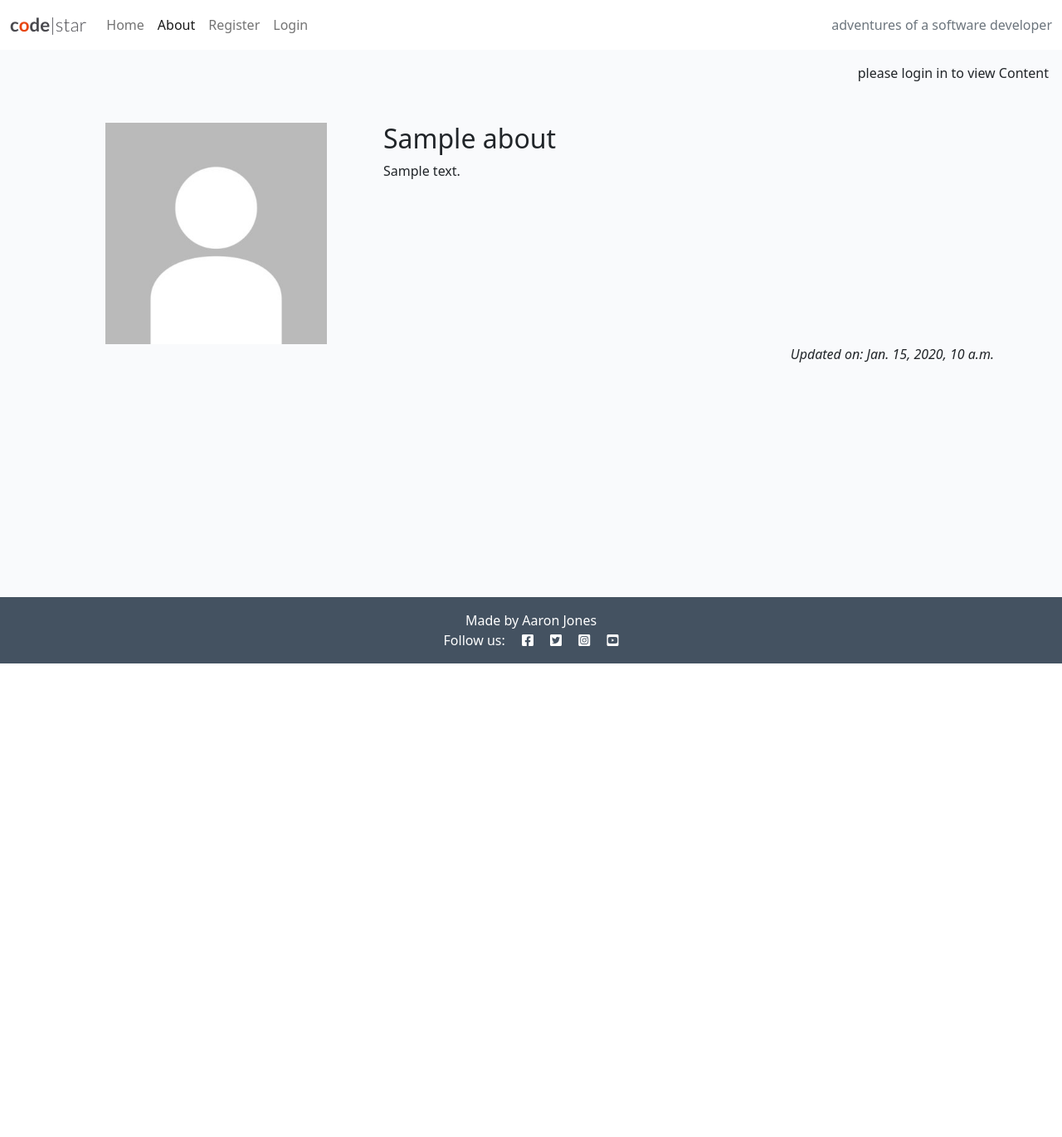
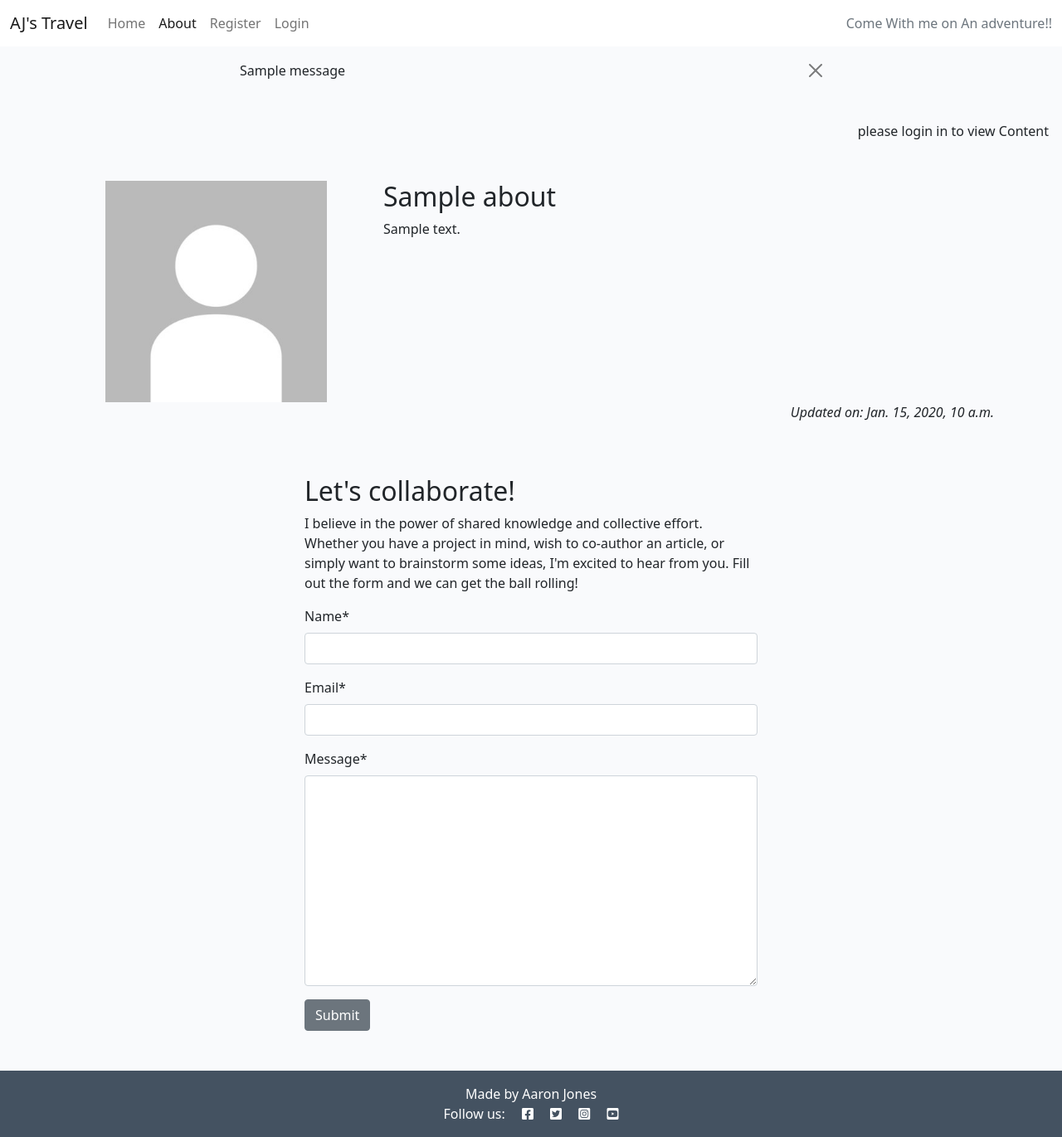
Before and after one commit to Aaron080913/blog, a Django app: page /about/ in a window 1280 px wide. Shown: the whole page at 83% size. Before the commit the page ends 800 px from the top, so only its background shows below. Run offline with Django 4.2, Linux system fonts and the light colour scheme; tables that the repository leaves empty hold one stand-in row (values such as "Sample post"); one stand-in notice (Sample message) is shown; some libraries are stand-ins or nearby versions.

Commit message:
collaboration option added

```diff
--- /dev/null
+++ b/about/forms.py
@@ -0,0 +1,7 @@
+from .models import CollaborateRequest
+from django import forms
+
+class CollaborateForm(forms.ModelForm):
+    class Meta:
+        model = CollaborateRequest
+        fields = ('name', 'email', 'message')
--- a/about/models.py
+++ b/about/models.py
@@ -1,10 +1,22 @@
 from django.db import models
 
 # Create your models here.
+
+
 class About(models.Model):
     title = models.CharField(max_length=200)
+    updated_on = models.DateTimeField(auto_now=True)
     content = models.TextField()
-    updated_on = models.DateTimeField(auto_now=True)
 
     def __str__(self):
         return self.title
+
+
+class CollaborateRequest(models.Model):
+    name = models.CharField(max_length=200)
+    email = models.EmailField()
+    message = models.TextField()
+    read = models.BooleanField(default=False)
+
+    def __str__(self):
+        return f"Collaboration request from {self.name}"
--- a/about/templates/about/about.html
+++ b/about/templates/about/about.html
@@ -1,24 +1,41 @@
 
 {% extends 'base.html' %}
+{% load static %}
+{% load crispy_forms_tags %}
+
 {% block content %}
-{% load static %}
 <div class="container mt-5">
     <div class="row">
-        <div class="col-4 text-center">
+        <div class="col-12 col-md-4 text-center">
             <img src="{% static 'images/default_profile_pic.jpg' %}" width="75%">
         </div>
-        <div class="col-8">
-            <!-- Title goes between these h2 tags -->
+        <div class="col-12 col-md-8">
             <h2>{{ about.title }}</h2>
-            <!-- Content goes directly underneath this -->
-             {{ about.content | safe }}
+            {{ about.content | safe }}
         </div>
     </div>
     <div class="row">
         <div class="col text-right">
-            <!-- Updated on field goes in here -->
-            <p class="text-end"><em>Updated on: {{ about.updated_on }} </em></p>
+          <!-- Updated on field goes in here -->
+
+          <p class="text-end"><em>Updated on: {{ about.updated_on }}</em></p>
         </div>
-      </div>
+    </div>
+    <div class="row justify-content-center">
+        <div class="col-12 col-md-6 my-5">
+            <h2>Let's collaborate!</h2>
+            <p>I believe in the power of shared knowledge and collective effort.
+                Whether you have a project in mind, wish to co-author
+                an article, or simply want to brainstorm some ideas,
+                I'm excited to hear from you. Fill out the form
+                and we can get the ball rolling!</p>
+
+            <form method="post">
+                {{ collaborate_form | crispy }}
+                {% csrf_token %}
+                <button class="btn btn-secondary" type="submit">Submit</button>
+            </form>
+        </div>
+    </div>
 </div>
 {% endblock content %}
--- a/about/views.py
+++ b/about/views.py
@@ -1,10 +1,15 @@
 from django.shortcuts import render
 from .models import About
+from .forms import CollaborateForm
 # Create your views here.
 
 def about_me(request):
     about = About.objects.all().order_by('updated_on').first()
+    Collaborate_form = CollaborateForm()
 
     return render(request, 'about/about.html',
-    {'about': about},
+    {
+        'about': about,
+        'collaborate_form': Collaborate_form
+    },
     )
--- a/codestar/settings.py
+++ b/codestar/settings.py
@@ -47,6 +47,8 @@ INSTALLED_APPS = [
     'allauth',
     'allauth.account',
     'allauth.socialaccount',
+    'crispy_forms',
+    'crispy_bootstrap5',
     'django_summernote',
     'blog',
     'about',
@@ -56,6 +58,9 @@ INSTALLED_APPS = [
 SITE_ID = 1
 LOGIN_REDIRECT_URL = '/'
 LOGOUT_REDIRECT_URL = '/'
+
+CRISPY_ALLOWED_TEMPLATE_PACKS = "bootstrap5"
+CRISPY_TEMPLATE_PACK = "bootstrap5"
 
 MIDDLEWARE = [
     'django.middleware.security.SecurityMiddleware',
--- a/requirements.txt
+++ b/requirements.txt
@@ -1,7 +1,9 @@
 asgiref==3.8.1
+crispy-bootstrap5==0.7
 dj-database-url==0.5.0
 Django==4.2.14
 django-allauth==0.57.2
+django-crispy-forms==2.3
 django-summernote==0.8.20.0
 gunicorn==20.1.0
 oauthlib==3.2.2
--- a/templates/base.html
+++ b/templates/base.html
@@ -9,7 +9,7 @@
 <html class="h-100" lang="en">
 
 <head>
-    <title>CodeStar Blog</title>
+    <title>AJ's Travel Blog</title>
     <meta name="viewport" content="width=device-width, initial-scale=1" />
 
     <!-- Google Fonts CSS -->
@@ -32,8 +32,7 @@
     <!-- Navigation -->
     <nav class="navbar navbar-expand-lg navbar-light bg-white">
         <div class="container-fluid">
-            <a class="navbar-brand" href="{% url 'home' %}"><span class="brand">c<span class="red-o">o</span>de<span
-                        class="thin">|star</span></span></a>
+            <a class="navbar-brand" href="{% url 'home' %}">AJ's Travel</a>
             <button class="navbar-toggler" type="button" data-bs-toggle="collapse" data-bs-target="#navbarText"
                 aria-controls="navbarText" aria-expanded="false" aria-label="Toggle navigation">
                 <span class="navbar-toggler-icon"></span>
@@ -67,12 +66,23 @@
 
                 </ul>
                 <span class="navbar-text text-muted">
-                    adventures of a software developer
+                    Come With me on An adventure!!
                 </span>
             </div>
         </div>
     </nav>
-
+    <div class="container">
+        <div class="row">
+            <div class="col-md-8 offset-md-2">
+                {% for message in messages %}
+                <div class="alert {{ message.tags }} alert-dismissible fade show" id="msg" role="alert">
+                    {{ message | safe }}
+                    <button type="button" class="btn-close" data-bs-dismiss="alert" aria-label="Close"></button>
+                </div>
+                {% endfor %}
+            </div>
+        </div>
+    </div>
     <main class="flex-shrink-0 main-bg">
         {% if user.is_authenticated %}
             <p class="text-end m-3">You are logged in as {{ user }}</p>
```
Also changed, not shown: about/admin.py (+15 -2 lines), blog/forms.py (added, +7 -0 lines), blog/models.py (+11 -4 lines), blog/templates/blog/post_detail.html (+22 -2 lines), blog/views.py (+29 -11 lines), about/migrations/0002_collaboraterequest.py (added), blog/migrations/0005_rename_post_comment_post.py (added).
